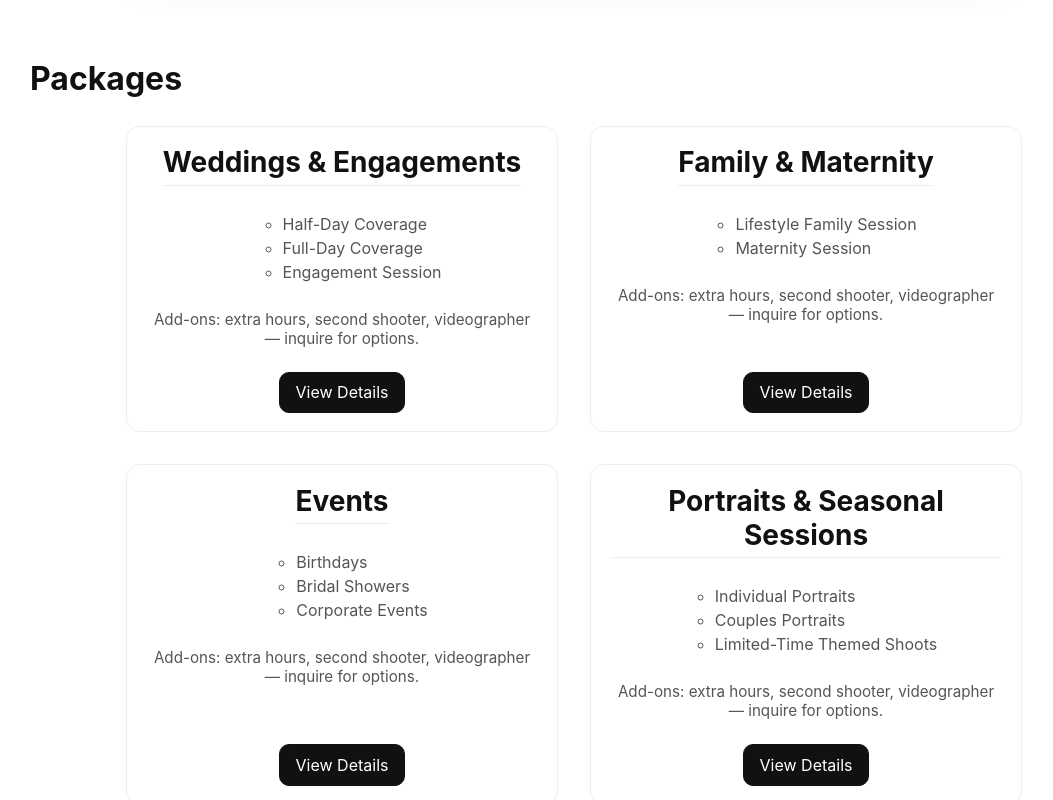
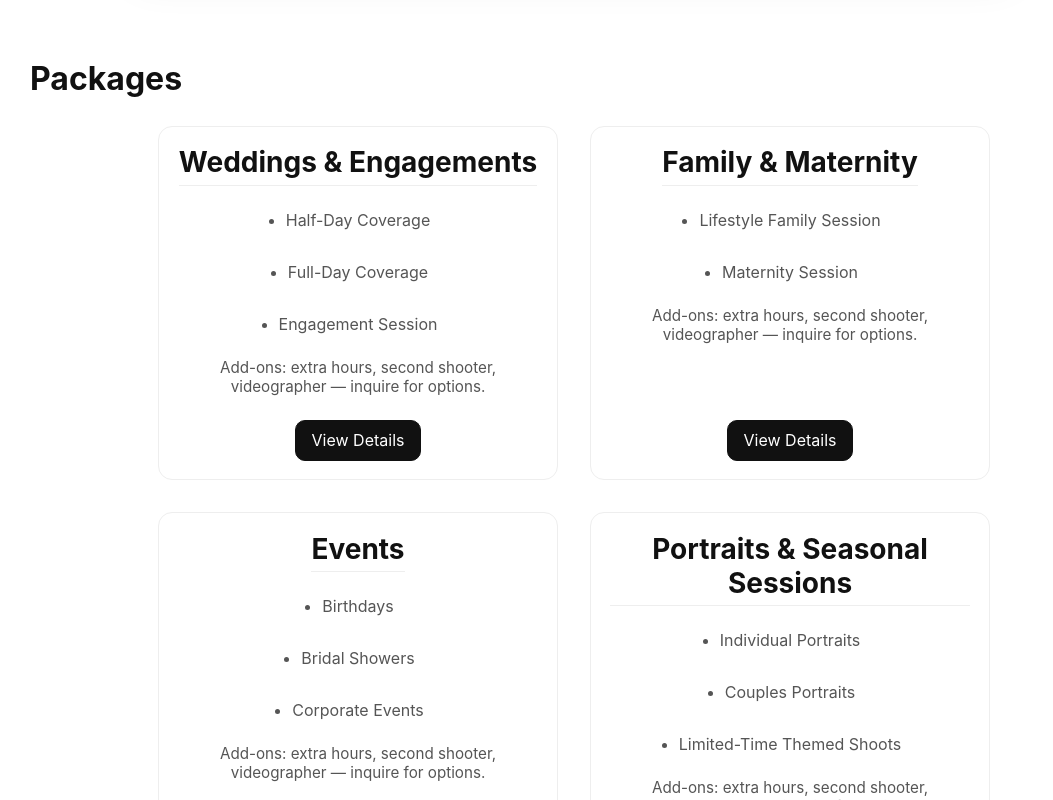
Before and after one commit to ralphdaryn/ksnapstudio, a React (Create React App) app: page / in a window 1280 px wide. Shown: the part 2900-3700 px from the top of the page, without its empty margins (66-1119 px from the left). Built offline with nearby package versions, Linux system fonts and the light colour scheme.

Commit message:
style package in main page

```diff
--- a/src/pages/Main/Main.scss
+++ b/src/pages/Main/Main.scss
@@ -228,7 +228,7 @@
     flex-wrap: wrap;
     gap: 2rem;
     @include tablet {
-      padding: 0 6rem;
+      padding: 0 8rem;
     }
   }
   &__card {
@@ -271,14 +271,15 @@
     }
   }
   &__card-list {
-    list-style: circle;
+    list-style: disc;
     margin: 0;
+    padding: 0;
     color: var(--muted);
-    @include tablet {
-      li {
-        margin: 0.25rem 0;
-      }
-    }
+    display: flex;
+    justify-content: center;
+    align-items: center;
+    flex-direction: column;
+    gap: 2rem;
   }
   &__card-note {
     font-size: 0.95rem;
```
